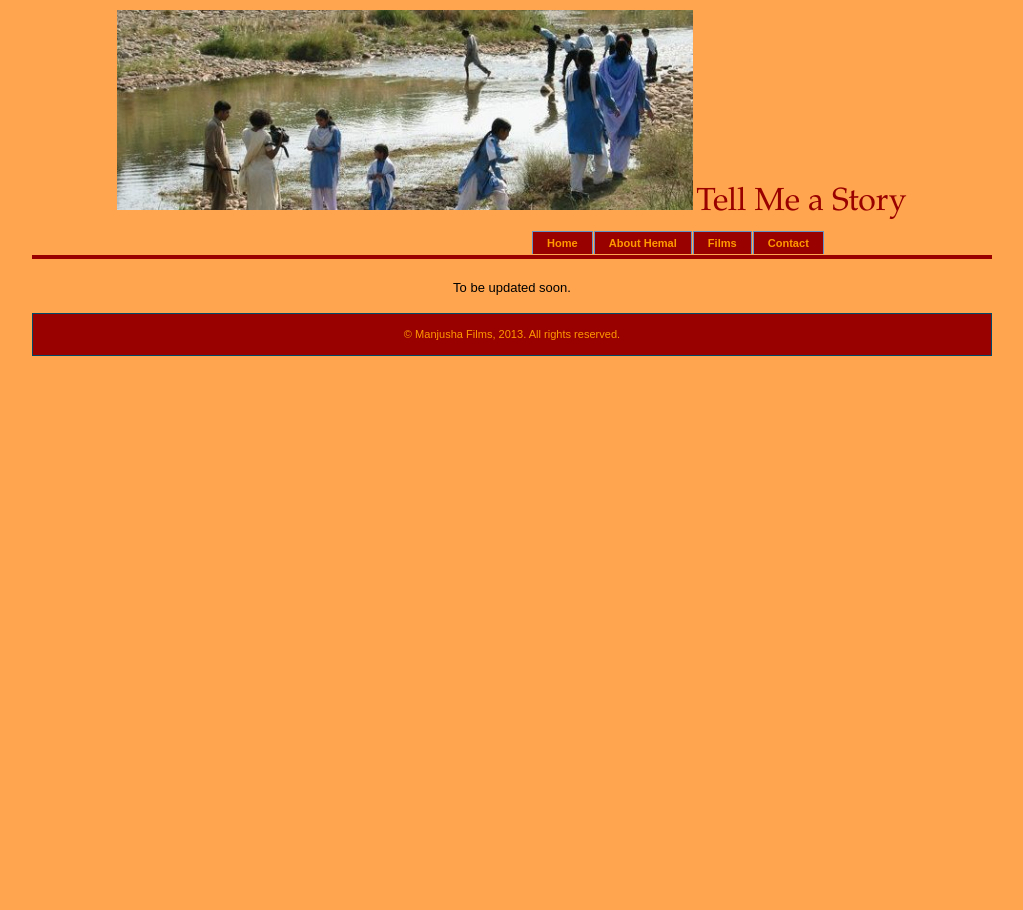
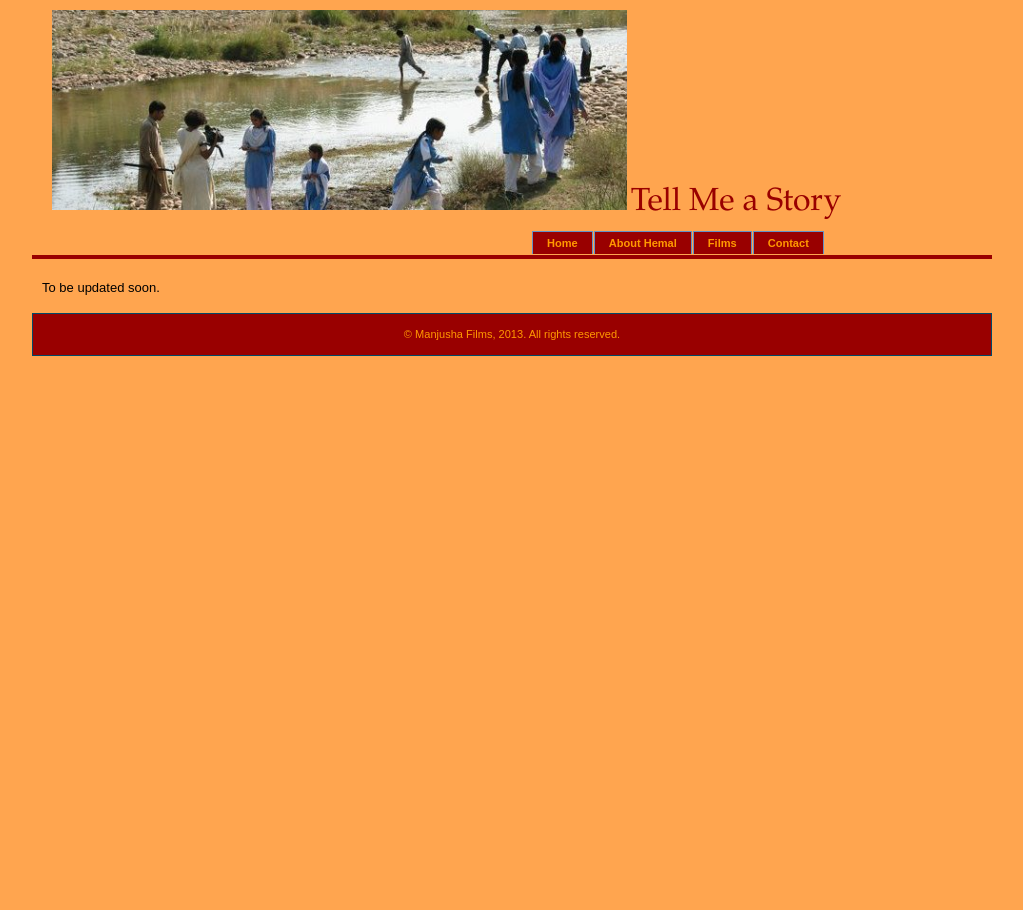
Before and after one commit to HemangLavana/manjushafilms, a Jekyll site: the page built from index.html, in a window 1280 px wide. Shown: the whole page, without its empty margins (128-1151 px from the left). Built offline with Jekyll 4.4.1, drawn with Linux system fonts in a browser that asks for light colours.

Commit message:
Removed jekyll css

```diff
--- a/_layouts/default.html
+++ b/_layouts/default.html
@@ -11,10 +11,14 @@
         <meta name="viewport" content="width=device-width">
 
         <!-- syntax highlighting CSS -->
+<!--
         <link rel="stylesheet" href="/css/syntax.css">
+-->
 
         <!-- Custom CSS -->
+<!--
         <link rel="stylesheet" href="/css/main.css">
+-->
 
         <!--
         <style type="text/css" media="all">
@@ -74,8 +78,13 @@
             <div id="container" class="clear-block">
                 <div id="main" class="column">
                     <div id="squeeze" class="clear-block">
+                        <div id="content">
+                            <!-- Begin main content -->
 
-                        {{ content }}
+                            {{ content }}
+
+                            <!-- End main content -->
+                        </div>
 
                     </div> <!-- /squeeze -->
                 </div> <!-- /main -->
```
